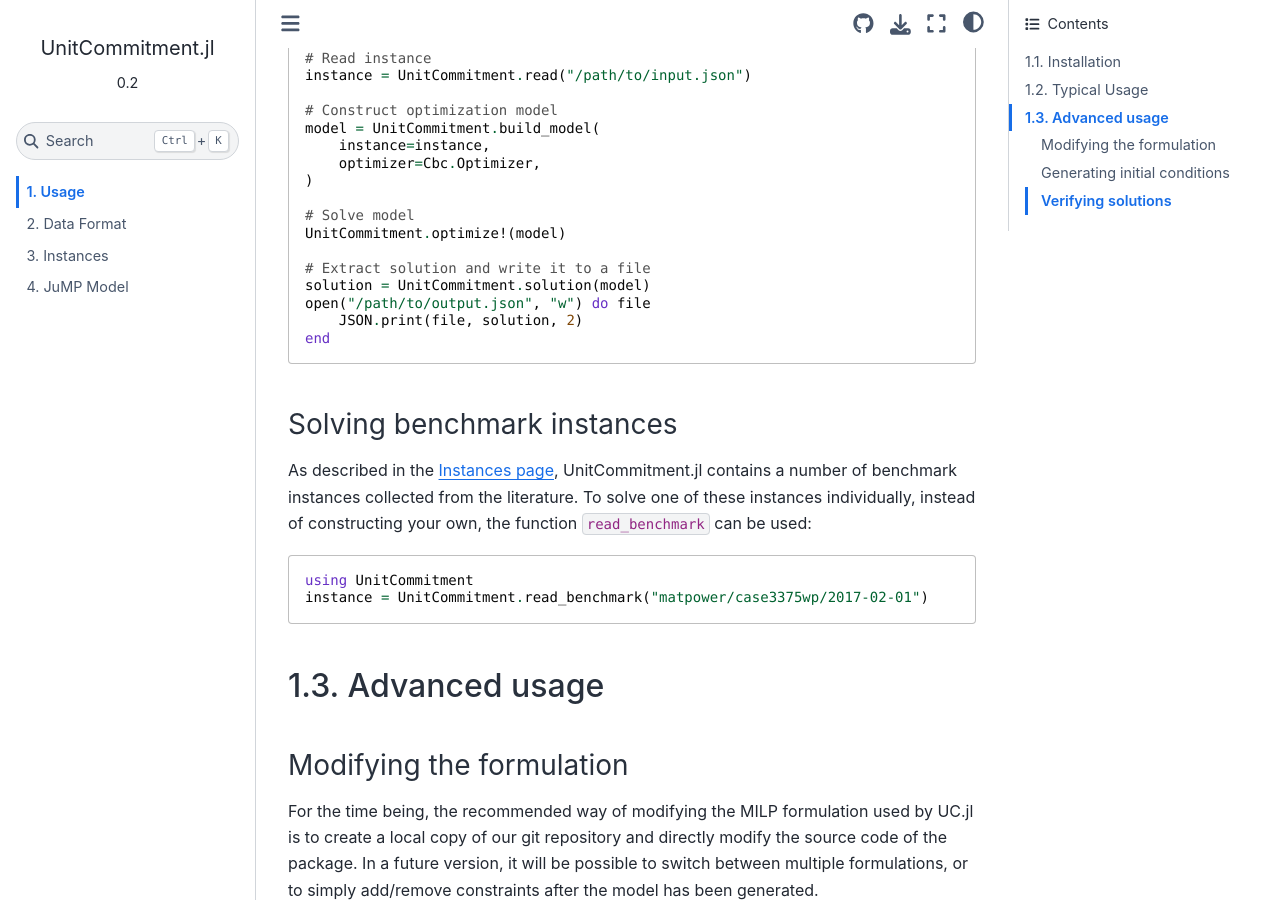
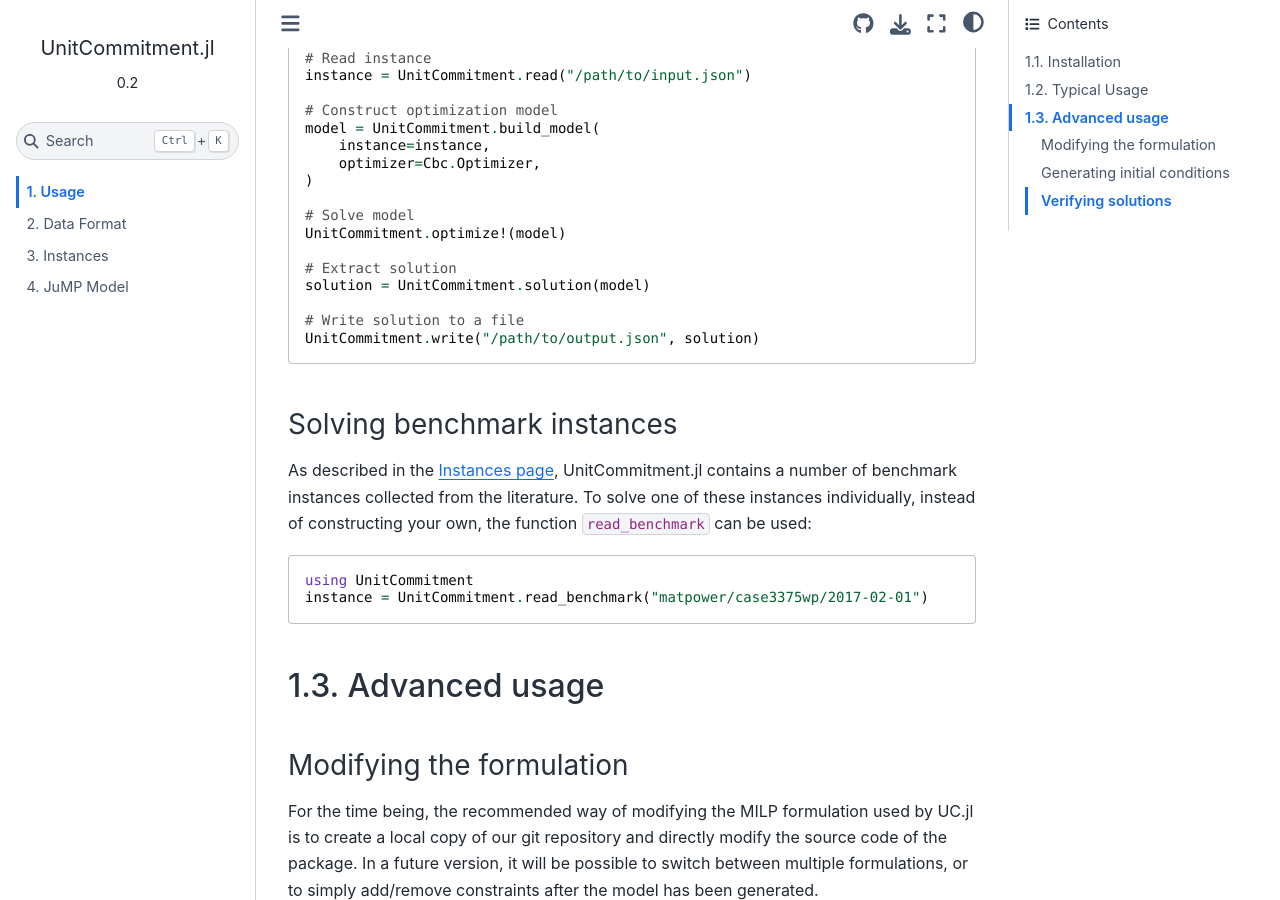
Before and after one commit to ANL-CEEESA/UnitCommitment.jl, a Sphinx documentation site: the page built from docs/usage.md, in a window 1280 px wide and 900 px high, scrolled down 1031 px. Built offline with Sphinx 7.4.7 and the Sphinx Book theme 1.1.4, drawn with Linux system fonts in a browser that asks for light colours.

Commit message:
Implement UnitCommitment.write

````diff
--- a/docs/usage.md
+++ b/docs/usage.md
@@ -52,11 +52,11 @@ model = UnitCommitment.build_model(
 # Solve model
 UnitCommitment.optimize!(model)
 
-# Extract solution and write it to a file
+# Extract solution
 solution = UnitCommitment.solution(model)
-open("/path/to/output.json", "w") do file
-    JSON.print(file, solution, 2)
-end
+
+# Write solution to a file
+UnitCommitment.write("/path/to/output.json", solution)
 ```
 
 ### Solving benchmark instances
````
Also changed, not shown: 2 other files.
